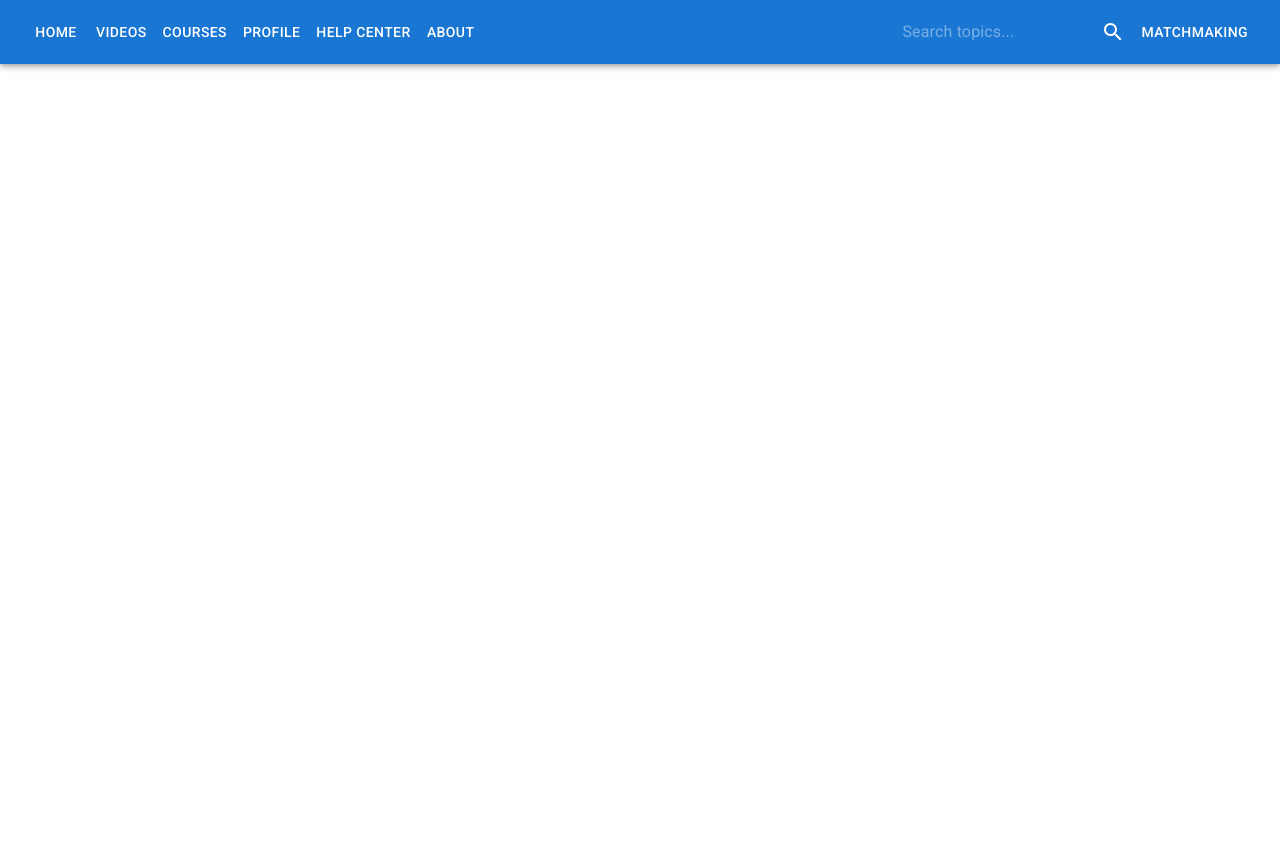
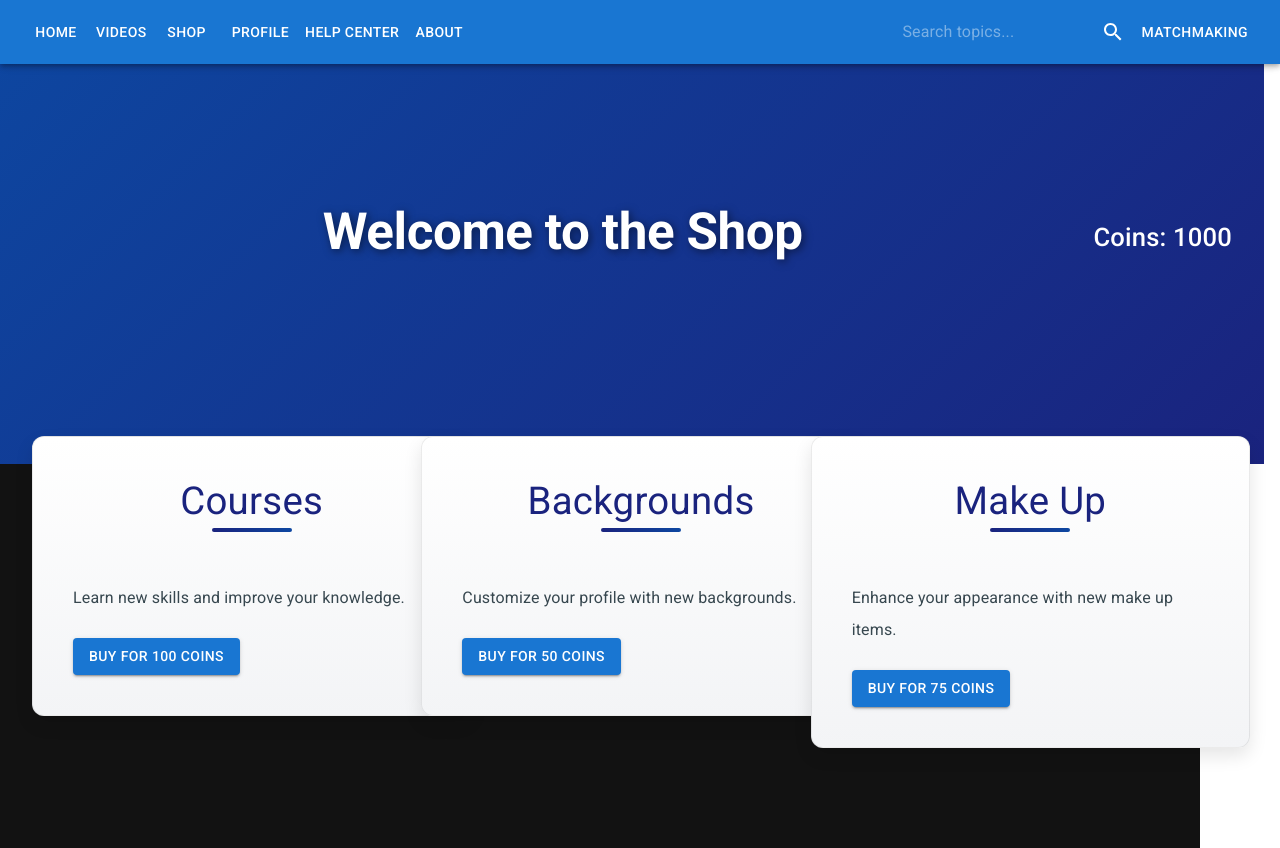
Before and after one commit to arieldre/anti-pilug-project, a React (Vite) app in the folder shopify-app/antipilug-project/: page /shop in a window 1280 px wide. Before the commit the page ends 800 px from the top, so only its background shows below. Built offline with nearby package versions, Linux system fonts and the light colour scheme.

Commit message:
changes to the about, the courses into shop(very basic)

```diff
--- a/shopify-app/antipilug-project/src/components/Navbar.tsx
+++ b/shopify-app/antipilug-project/src/components/Navbar.tsx
@@ -24,7 +24,7 @@ const Navbar: React.FC = () => {
         <Typography variant="h6" component="div" sx={{ flexGrow: 1 }}>
           <Button color="inherit" component={Link} to="/">Home</Button>
           <Button color="inherit" component={Link} to="/videos">Videos</Button>
-          <Button color="inherit" component={Link} to="/courses">Courses</Button>
+          <Button color="inherit" component={Link} to="/shop">Shop</Button> {/* Replace Courses with Shop */}
           <Button color="inherit" component={Link} to="/profile">Profile</Button>
           <Button color="inherit" component={Link} to="/help-center">Help Center</Button>
           <Button color="inherit" component={Link} to="/about">About</Button>
--- a/shopify-app/antipilug-project/src/pages/Courses.tsx
+++ /dev/null
@@ -1,13 +0,0 @@
-// filepath: /c:/Users/arara/OneDrive/שולחן העבודה/projectantipilug/shopify-app/shopify-app/antipilug-project/src/pages/Courses.tsx
-import React from 'react';
-
-const Courses: React.FC = () => {
-  return (
-    <div>
-      <h1>Courses</h1>
-      <p>Catalog of courses you can purchase using your coins.</p>
-    </div>
-  );
-};
-
-export default Courses;
--- /dev/null
+++ b/shopify-app/antipilug-project/src/pages/Shop.scss
@@ -0,0 +1,184 @@
+.shop-page {
+    --primary-color: #1a237e;
+    --secondary-color: #0d47a1;
+    --text-primary: #37474f;
+    --text-secondary: #546e7a;
+    --section-bg: #f3f4f6; // Light gray for sections
+    --paper-bg: linear-gradient(180deg, #ffffff, #f3f4f6); // Subtle gradient
+    --paper-border: rgba(0, 0, 0, 0.08);
+
+    background: linear-gradient(to bottom, #ffffff 50%, #121212 50%);
+    color: var(--text-primary);
+    transition: background 0.3s ease-in-out;
+
+    [data-theme="dark"] {
+      --section-bg: #2a2d32;
+      --paper-bg: linear-gradient(180deg, #232528, #2a2d32);
+      --paper-border: rgba(255, 255, 255, 0.1);
+    }
+
+    .hero-section {
+      min-height: 40vh;
+      display: flex;
+      align-items: center;
+      justify-content: center;
+      position: relative;
+      background: linear-gradient(135deg, #0d47a1 0%, #1a237e 100%);
+      text-align: center;
+      padding: 20px;
+
+      &::after {
+        content: '';
+        position: absolute;
+        bottom: 0;
+        left: 0;
+        width: 100%;
+        height: 100px;
+        background: linear-gradient(to top, rgba(0, 0, 0, 0.2), transparent);
+      }
+    }
+
+    .hero-title {
+      font-size: clamp(2.5rem, 4vw, 4rem);
+      font-weight: 700;
+      max-width: 800px;
+      margin: 0 auto;
+      padding: 0 20px;
+      line-height: 1.2;
+      color: #ffffff;
+      text-align: center;
+      text-shadow: 2px 2px 8px rgba(0, 0, 0, 0.5);
+    }
+
+    .hero-subtitle {
+      font-size: clamp(1.2rem, 2vw, 2rem);
+      color: #ffffff;
+      text-align: center;
+      margin-top: 10px;
+    }
+
+    .content-container {
+      position: relative;
+      margin-top: -60px;
+      z-index: 2;
+      padding-bottom: 60px;
+    }
+
+    // Card Styling
+    .MuiPaper-root {
+      background: var(--paper-bg);
+      border-radius: 12px;
+      backdrop-filter: blur(8px);
+      margin-bottom: 40px;
+      padding: 40px;
+      border: 1px solid var(--paper-border);
+      box-shadow: 0px 8px 18px rgba(0, 0, 0, 0.1);
+      transition: transform 0.3s ease, box-shadow 0.3s ease;
+
+      &:hover {
+        transform: translateY(-5px);
+        box-shadow: 0px 12px 25px rgba(0, 0, 0, 0.15);
+      }
+    }
+
+    .MuiTypography-h4 {
+      font-size: clamp(1.8rem, 3vw, 2.4rem);
+      color: var(--primary-color);
+      margin-bottom: 1.5em;
+      position: relative;
+      text-align: center;
+
+      &::after {
+        content: '';
+        position: absolute;
+        bottom: -0.5rem;
+        left: 50%;
+        transform: translateX(-50%);
+        width: 80px;
+        height: 4px;
+        background: linear-gradient(90deg, var(--primary-color), var(--secondary-color));
+        border-radius: 2px;
+      }
+    }
+
+    .MuiTypography-body1 {
+      font-size: clamp(1rem, 1.1vw, 1.2rem);
+      line-height: 2;
+      color: var(--text-primary);
+      max-width: 800px;
+      margin: 0 auto 1.5em;
+    }
+
+    .styled-link {
+      color: var(--primary-color);
+      text-decoration: none;
+      position: relative;
+      font-weight: 500;
+      transition: color 0.3s ease;
+
+      &::after {
+        content: '';
+        position: absolute;
+        bottom: -2px;
+        left: 0;
+        width: 100%;
+        height: 2px;
+        background: var(--primary-color);
+        transform: scaleX(0);
+        transition: transform 0.3s ease;
+        transform-origin: left;
+      }
+
+      &:hover {
+        color: var(--secondary-color);
+
+        &::after {
+          transform: scaleX(1);
+        }
+      }
+    }
+
+    .scroll-reveal {
+      opacity: 0;
+      transform: translateY(30px);
+      transition: all 0.6s cubic-bezier(0.4, 0, 0.2, 1);
+
+      &.visible {
+        opacity: 1;
+        transform: translateY(0);
+      }
+    }
+
+    @keyframes fadeSlideUp {
+      to {
+        opacity: 1;
+        transform: translateY(0);
+      }
+    }
+
+    @media (max-width: 768px) {
+      .content-container {
+        padding: 0 16px;
+        margin-top: -40px;
+      }
+
+      .MuiPaper-root {
+        padding: 24px;
+      }
+
+      .MuiTypography-h4::after {
+        width: 60px;
+      }
+
+      .hero-section {
+        min-height: 30vh;
+      }
+    }
+
+    @media (prefers-reduced-motion: reduce) {
+      *, &::before, &::after {
+        animation: none !important;
+        transition: none !important;
+      }
+    }
+  }
--- /dev/null
+++ b/shopify-app/antipilug-project/src/pages/Shop.tsx
@@ -0,0 +1,117 @@
+import React, { useState, useEffect } from 'react';
+import { Typography, Container, Box, Paper, Grid, Button } from '@mui/material';
+import { styled } from '@mui/material/styles';
+import './Shop.scss';
+
+const StyledPaper = styled(Paper)(({ theme }) => ({
+  padding: theme.spacing(4),
+  marginBottom: theme.spacing(4),
+  width: '100%',
+  transition: 'all 0.3s cubic-bezier(0.4, 0, 0.2, 1)',
+  position: 'relative',
+  overflow: 'hidden',
+  backgroundColor: '#ffffff', // White background for paper
+  color: '#000000', // Black text
+  boxShadow: '0px 10px 20px rgba(0, 0, 0, 0.1)',
+  '&:hover': {
+    transform: 'translateY(-5px)',
+    boxShadow: '0px 15px 30px rgba(0, 0, 0, 0.15)',
+  },
+}));
+
+const HeroSection = styled(Box)(({ theme }) => ({
+  height: '50vh',
+  width: '100%',
+  background: 'linear-gradient(135deg, #0d47a1 0%, #1a237e 100%)',
+  position: 'relative',
+  overflow: 'hidden',
+  display: 'flex',
+  alignItems: 'center',
+  justifyContent: 'center',
+  color: 'white',
+  textAlign: 'center',
+  padding: theme.spacing(4),
+}));
+
+const Shop: React.FC = () => {
+  const [coins, setCoins] = useState(1000); // Example initial coins, should be fetched from profile
+
+  const handlePurchase = (cost: number) => {
+    if (coins >= cost) {
+      setCoins(coins - cost);
+      // Update coins in profile (API call or state management)
+    } else {
+      alert('Not enough coins');
+    }
+  };
+
+  return (
+    <div className="shop-page">
+      <HeroSection>
+        <Typography variant="h2" className="hero-title">
+          Welcome to the Shop
+        </Typography>
+        <Typography variant="h6" className="hero-subtitle">
+          Coins: {coins}
+        </Typography>
+      </HeroSection>
+
+      <Container
+        maxWidth="lg"
+        className="content-container"
+        sx={{
+          px: { xs: 2, sm: 3, md: 4 },
+          maxWidth: '1200px !important'
+        }}
+      >
+        <Grid container spacing={4}>
+          <Grid item xs={12} sm={6} md={4}>
+            <StyledPaper elevation={3}>
+              <Typography variant="h4" gutterBottom>
+                Courses
+              </Typography>
+              <Typography variant="body1" paragraph>
+                Learn new skills and improve your knowledge.
+              </Typography>
+              <Button variant="contained" color="primary" onClick={() => handlePurchase(100)}>
+                Buy for 100 coins
+              </Button>
+            </StyledPaper>
+          </Grid>
+
+          <Grid item xs={12} sm={6} md={4}>
+            <StyledPaper elevation={3}>
+              <Typography variant="h4" gutterBottom>
+                Backgrounds
+              </Typography>
+              <Typography variant="body1" paragraph>
+                Customize your profile with new backgrounds.
+              </Typography>
+              <Button variant="contained" color="primary" onClick={() => handlePurchase(50)}>
+                Buy for 50 coins
+              </Button>
+            </StyledPaper>
+          </Grid>
+
+          <Grid item xs={12} sm={6} md={4}>
+            <StyledPaper elevation={3}>
+              <Typography variant="h4" gutterBottom>
+                Make Up
+              </Typography>
+              <Typography variant="body1" paragraph>
+                Enhance your appearance with new make up items.
+              </Typography>
+              <Button variant="contained" color="primary" onClick={() => handlePurchase(75)}>
+                Buy for 75 coins
+              </Button>
+            </StyledPaper>
+          </Grid>
+
+          {/* Add more sectors as needed */}
+        </Grid>
+      </Container>
+    </div>
+  );
+};
+
+export default Shop;
--- a/shopify-app/antipilug-project/src/router/index.tsx
+++ b/shopify-app/antipilug-project/src/router/index.tsx
@@ -2,7 +2,7 @@ import React from 'react';
 import { Routes, Route } from 'react-router-dom';
 import Home from '../pages/Home';
 import Videos from '../pages/Videos';
-import Courses from '../pages/Courses';
+import Shop from '../pages/Shop'; // Import Shop page
 import Profile from '../pages/Profile';
 import HelpCenter from '../pages/HelpCenter';
 import About from '../pages/About';
@@ -16,7 +16,7 @@ const Router: React.FC = () => {
     <Routes>
       <Route path="/" element={<Home />} />
       <Route path="/videos" element={<Videos />} />
-      <Route path="/courses" element={<Courses />} />
+      <Route path="/shop" element={<Shop />} /> {/* Replace Courses with Shop */}
       <Route path="/profile" element={<Profile />} />
       <Route path="/help-center" element={<HelpCenter />} />
       <Route path="/about" element={<About />} />
```
Also changed, not shown: shopify-app/antipilug-project/src/pages/About.scss (+70 -74 lines).
